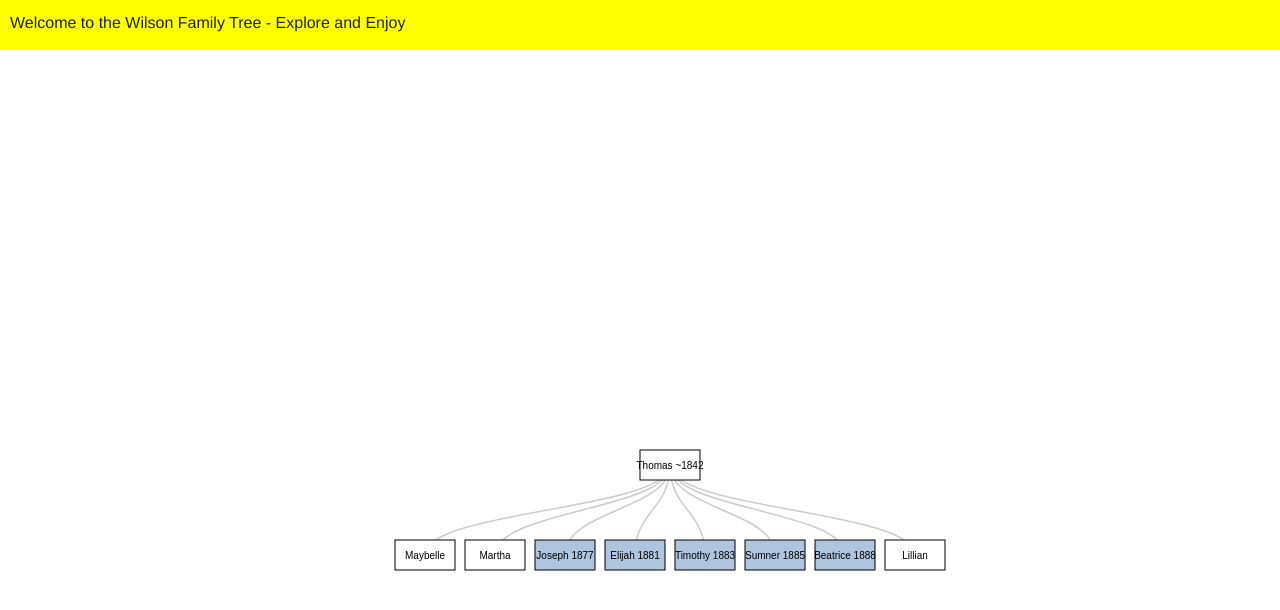
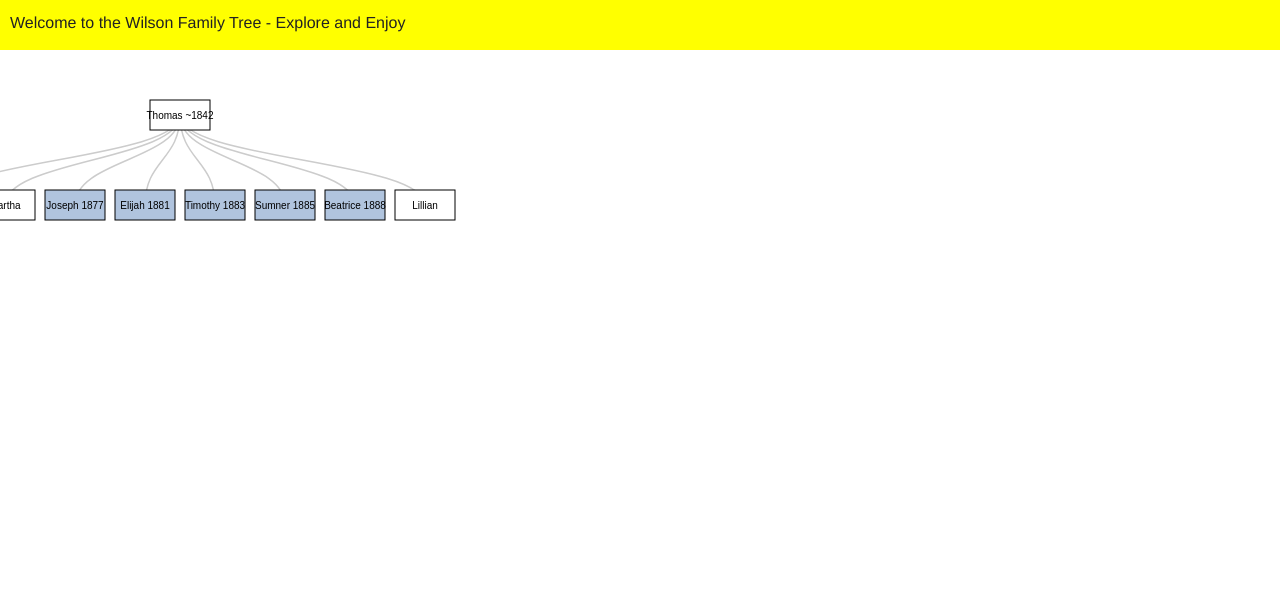
Before and after one commit to Wasambe/wilsonfamilytree, a plain HTML site: page index.html in a window 1280 px wide. Shown: the top 610 px of the page. Drawn offline with Linux system fonts and the light colour scheme.

Commit message:
Update index.html

```diff
--- a/index.html
+++ b/index.html
@@ -1193,15 +1193,15 @@ objIndex = arrayinitialtreestrparsed.findIndex((arrayinitialtreestrparsed => arr
 }
 
 
-//centerNodeMW(root);
+centerNodeMW(root);
  function centerNodeMW(source) {
         scale = zoomListener.scale();
         x = -source.y0;
         y = -source.x0;
        // x = x * scale + viewerWidth / 2;
        // y = y * scale + viewerHeight / 2;
-	   x = 0;
-	   y = 0;
+	   x = 150;
+	   y = 50;
         d3.select('g').transition()
             .duration(duration)
             .attr("transform", "translate(" + x + "," + y + ")scale(" + scale + ")");
```
